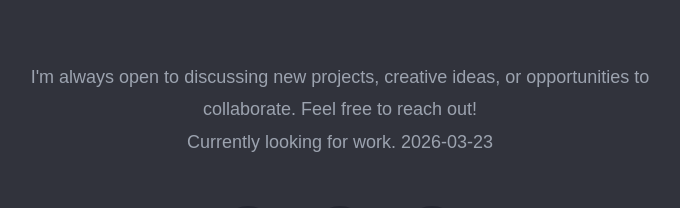
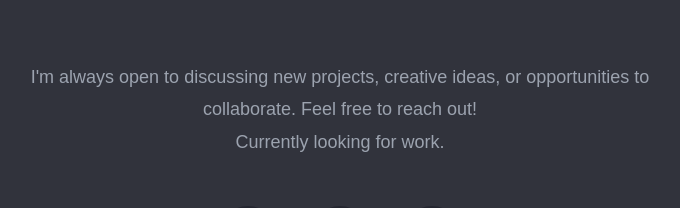
Before and after one commit to Zend-Ry/PortfolioSite, a React (Vite) app: page / in a window 1280 px wide. Shown: the part 2998-3206 px from the top of the page, without its empty margins (300-980 px from the left). Built offline with nearby package versions, Linux system fonts and the light colour scheme; a web font is replaced by a local one.

Commit message:
Update contact information and fix script path in index.html

```diff
--- a/index.html
+++ b/index.html
@@ -4,9 +4,10 @@
     <meta charset="UTF-8" />
     <meta name="viewport" content="width=device-width, initial-scale=1.0" />
     <title>Portfolio Redesign</title>
+    <link rel="icon" href="./src/assets/favicon.ico"/>
   </head>
   <body>
     <div id="root"></div>
-    <script type="module" src="./src/main.tsx"></script>
+    <script type="module" src="src/main.tsx"></script>
   </body>
 </html>
--- a/src/app/components/Contact.tsx
+++ b/src/app/components/Contact.tsx
@@ -22,7 +22,7 @@ export function Contact() {
           ideas, or opportunities to collaborate. Feel free to
           reach out!
           <br />
-          Currently looking for work. 2026-03-23
+          Currently looking for work.
         </p>
 
         <div className="flex justify-center gap-8 mb-12">
```
Also changed, not shown: 1 other file (tests, documents, lock files or other folders).
